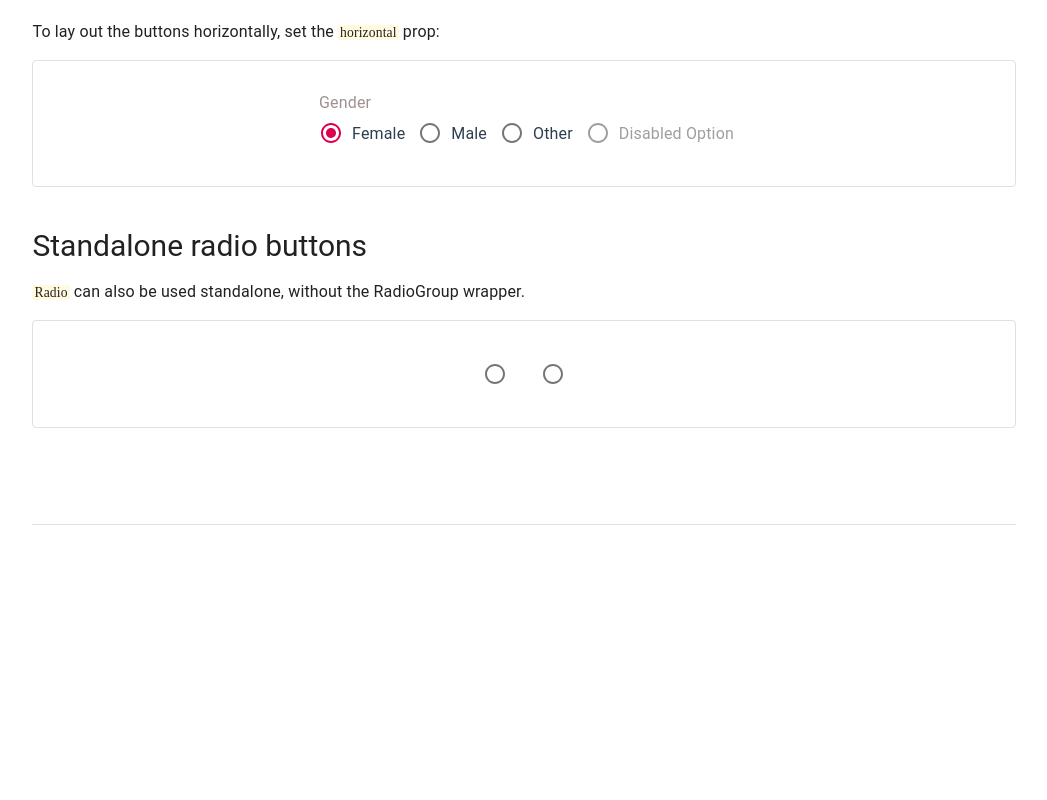
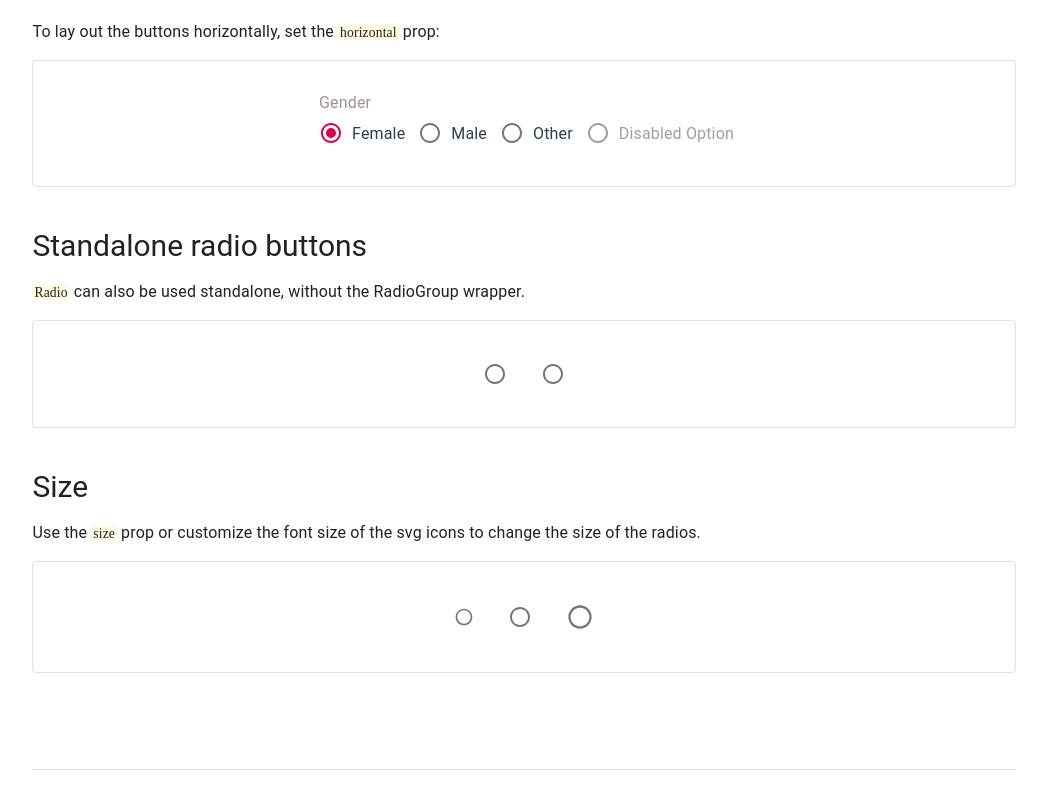
Before and after one commit to KyLoc20/mym-UI, a Vue app: page /radio-button in a window 1280 px wide. Shown: the part 821-1621 px from the top of the page, without its empty margins (36-1083 px from the left). Before the commit the page ends 1376 px from the top, so only its background shows below. Built offline with nearby package versions, Linux system fonts and the light colour scheme; a web font is replaced by a local one.

Commit message:
[RadioGroup] size

```diff
--- a/src/assets/layout.less
+++ b/src/assets/layout.less
@@ -27,6 +27,7 @@
 
   &.center {
     justify-content: center;
+    align-items: center;
   }
 
   .col {
--- a/src/components/Radio/Radio.vue
+++ b/src/components/Radio/Radio.vue
@@ -1,5 +1,5 @@
 <template>
-  <section class="radio" @click="handleSelect">
+  <section class="radio" @click="handleSelect" :style="containerSize">
     <input
       type="radio"
       :id="getId"
@@ -8,20 +8,24 @@
       @blur="handleBlur"
       :checked="isSelected"
       :disabled="disabled"
+      :style="radioSize"
+      ref="input"
     />
     <label
       :for="getId"
       class="ripple-wrapper"
       :class="disabled ? 'disabled' : ''"
       @click="handleClickRipple"
+      :style="radioSize"
     ></label>
-    <div class="icon-wrapper icon-ring">
+    <div class="icon-wrapper icon-ring" :style="radioSize">
       <div class="icon">
         <svg
           class="icon"
           focusable="false"
           viewBox="0 0 24 24"
           aria-hidden="true"
+          :style="svgSize"
         >
           <path
             d="M12 2C6.48 2 2 6.48 2 12s4.48 10 10 10 10-4.48 10-10S17.52 2 12 2zm0 18c-4.42 0-8-3.58-8-8s3.58-8 8-8 8 3.58 8 8-3.58 8-8 8z"
@@ -29,13 +33,14 @@
         </svg>
       </div>
     </div>
-    <div class="icon-wrapper icon-circle">
+    <div class="icon-wrapper icon-circle" :style="radioSize">
       <div class="icon">
         <svg
           class="icon"
           focusable="false"
           viewBox="0 0 24 24"
           aria-hidden="true"
+          :style="svgSize"
         >
           <path
             d="M8.465 8.465C9.37 7.56 10.62 7 12 7C14.76 7 17 9.24 17 12C17 13.38 16.44 14.63 15.535 15.535C14.63 16.44 13.38 17 12 17C9.24 17 7 14.76 7 12C7 10.62 7.56 9.37 8.465 8.465Z"
@@ -43,15 +48,27 @@
         </svg>
       </div>
     </div>
-    <label :for="getId" class="radio-text" :class="disabled ? 'disabled' : ''"
+    <label
+      :for="getId"
+      class="radio-text"
+      :class="disabled ? 'disabled' : ''"
+      :style="textMargin"
       >{{ text }}
     </label>
   </section>
 </template>
 <script>
 import Rippleable from "../../mixins/rippleable";
+import CustomSize from "../../mixins/customSize";
+const mapRadioSize = {
+  sm: 38, //20 svg
+  md: 42, //24 svg
+  lg: 46, //28 svg
+};
 export default {
   name: "Radio",
+  components: {},
+  mixins: [Rippleable, CustomSize],
   props: {
     label: {
       type: String,
@@ -97,8 +114,6 @@ export default {
   mounted() {
     this.isSelectedSelf = this.checked;
   },
-  components: {},
-  mixins: [Rippleable],
   computed: {
     getId() {
       return this._uid;
@@ -107,6 +122,22 @@ export default {
       //controlled by its parent
       if (this.exclusive) return this.checked;
       else return this.isSelectedSelf;
+    },
+    containerSize() {
+      let size = this.getSize(this.size, mapRadioSize);
+      return { minWidth: `${size}px`, minHeight: `${size}px` };
+    },
+    radioSize() {
+      let size = this.getSize(this.size, mapRadioSize);
+      return { width: `${size}px`, height: `${size}px` };
+    },
+    textMargin() {
+      let size = this.getSize(this.size, mapRadioSize);
+      return { marginLeft: `${size}px` };
+    },
+    svgSize() {
+      let size = this.getSize(this.size, mapRadioSize) - 18;
+      return { width: `${size}px`, height: `${size}px` };
     },
   },
   methods: {
@@ -121,15 +152,20 @@ export default {
       this.$emit("blur");
       return e;
     },
-    handleSelect() {
+    handleSelect(e) {
+      //todo if not prevent it will trigger twice thats weird
       if (this.disabled) return;
+      if (!this.exclusive) {
+        e.preventDefault()
+        this.isSelectedSelf = !this.isSelectedSelf;
+        // if (this.$refs.input) console.log("input", this.$refs.input.checked);
+      }
       console.log(
         "handleSelect",
         this.label,
         this.groupIndex,
         this.isSelectedSelf
       );
-      if (!this.exclusive) this.isSelectedSelf = !this.isSelectedSelf;
       this.$emit("select", { label: this.label, index: this.groupIndex });
     },
     handleClickRipple(e) {
@@ -147,21 +183,15 @@ export default {
   letter-spacing: 0.01em;
 }
 .round-shape {
-  width: 42px;
-  height: 42px;
   border-radius: 50%;
 }
 .radio {
   display: flex;
   position: relative;
-  min-width: 42px;
-  min-height: 42px;
   display: flex;
   align-items: center;
   input {
     position: absolute;
-    width: 42px;
-    height: 42px;
     padding: 0;
     margin: 0;
     opacity: 0;
@@ -178,12 +208,10 @@ export default {
     &:disabled ~ .icon-wrapper .icon {
       color: rgba(0, 0, 0, 0.38);
     }
-    &:checked ~ .icon-wrapper .icon,
-    &:focus ~ .icon-wrapper .icon {
+    &:checked ~ .icon-wrapper .icon {
       color: rgb(220, 0, 78);
     }
-    &:checked ~ .icon-circle,
-    &:focus ~ .icon-circle {
+    &:checked ~ .icon-circle {
       transform: scale(1);
     }
   }
@@ -217,8 +245,6 @@ export default {
       align-items: center;
       color: rgba(0, 0, 0, 0.54);
       svg {
-        width: 24px;
-        height: 24px;
         fill: currentColor;
       }
     }
@@ -234,7 +260,6 @@ export default {
       cursor: default;
     }
     .base-font();
-    margin-left: 42px;
     cursor: pointer;
     user-select: none;
   }
--- a/src/examples/RadioExample.vue
+++ b/src/examples/RadioExample.vue
@@ -53,6 +53,17 @@
       <Radio label="a" :exclusive="false"></Radio>
       <Radio label="b" :exclusive="false"></Radio>
     </section>
+
+    <typography variant="h2">Size</typography>
+    <typography variant="p"
+      >Use the <code>size</code> prop or customize the font size of the svg icons to change the size of the radios.
+    </typography>
+    <section class="group-box box-inline center margin-8 bd-1 br-4">
+      <Radio label="sm" :exclusive="false" size="sm"></Radio>
+      <Radio label="md" :exclusive="false" size="md"></Radio>
+      <Radio label="lg" :exclusive="false" size="lg"></Radio>
+    </section>
+
   </section>
 </template>
 <script>
--- /dev/null
+++ b/src/mixins/customSize.js
@@ -0,0 +1,27 @@
+// to custom the prop of size allowing user to input a valid number or choose preset size
+// what's more a mapSize below is required when getting the size value
+// const mapSize = {
+//     sm: 20,
+//     md: 24,
+//     lg: 36,
+//   };
+export default {
+    props: {
+        size: {
+            default: "md",
+            validator: (v) => {
+                if (typeof v === "string" && ["sm", "md", "lg"].indexOf(v) !== -1)
+                    return true;
+                else if (typeof v === "number" && v > 0) return true;
+                else return false;
+            },
+        },
+    },
+    methods: {
+        getSize(inputSize, mapSize) {
+            if (typeof inputSize === "string") return mapSize[inputSize] || 24;
+            else if (typeof inputSize === "number") return inputSize;
+            else return 24;
+        },
+    },
+}
```
